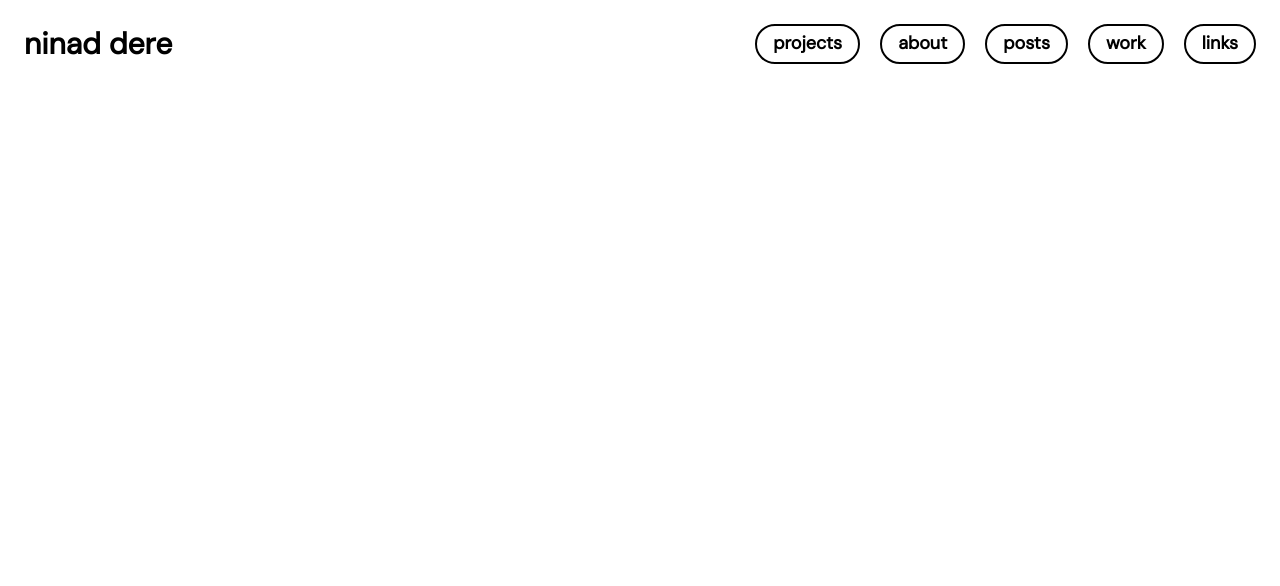
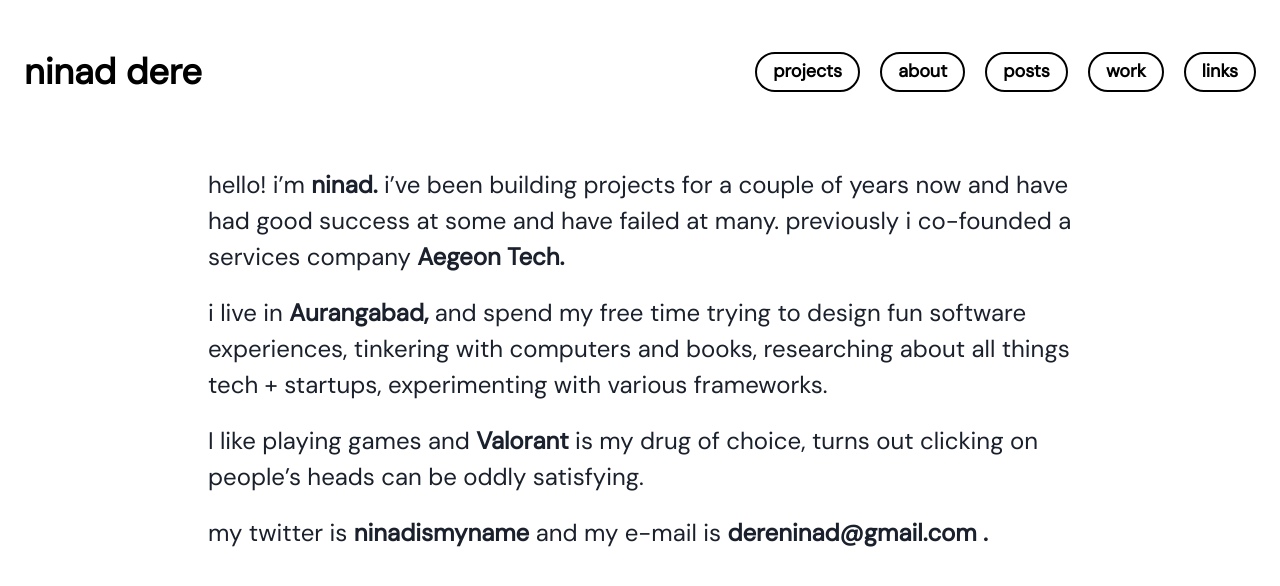
Before and after one commit to renium77/website-theme-chakra-ui, a React (Create React App) app in the folder my-app/: page / in a window 1280 px wide. Shown: the top 586 px of the page. Built offline with nearby package versions, Linux system fonts and the light colour scheme.

Commit message:
Hero Section

```diff
--- a/my-app/src/App.js
+++ b/my-app/src/App.js
@@ -5,6 +5,7 @@ import {
   theme,
 } from '@chakra-ui/react';
 import Navbar from './components/Navbar';
+import Hero from './components/Hero';
 
 function App() {
 
@@ -18,6 +19,7 @@ function App() {
   return (
     <ChakraProvider theme={theme}>
       <Navbar/>
+      <Hero/>
     </ChakraProvider>
   );
 }
--- /dev/null
+++ b/my-app/src/components/Hero.js
@@ -0,0 +1,13 @@
+import { Container } from '@chakra-ui/layout'
+import React from 'react'
+import HeroAbout from './HeroAbout'
+
+function Hero() {
+    return (
+        <div>
+           <HeroAbout/>
+        </div>
+    )
+}
+
+export default Hero
--- /dev/null
+++ b/my-app/src/components/HeroAbout.js
@@ -0,0 +1,33 @@
+import React from 'react'
+import { Container, Link, Text } from '@chakra-ui/layout'
+import { chakra } from '@chakra-ui/system'
+
+function HeroAbout() {
+    return (
+        <div>
+            <Container maxW='4xl' pt='50px'>
+                <Text fontSize={{base:'xl', md:'2xl'}}>
+                    hello! i’m <chakra.span fontWeight='bold'>ninad.</chakra.span> i’ve been building projects for a couple of years now
+                    and have had good success at some and have failed at many. previously i
+                    co-founded a services company <Link><chakra.span fontWeight='bold'>Aegeon Tech.</chakra.span></Link>
+                </Text>
+
+                <Text fontSize={{base:'xl', md:'2xl'}} pt='20px'>
+                    i live in <Link><chakra.span fontWeight='bold'>Aurangabad,</chakra.span></Link> and spend my free time trying to design fun software
+                    experiences, tinkering with computers and books, researching about all things tech + startups, experimenting with various
+                    frameworks.
+                </Text>
+
+                <Text fontSize={{base:'xl', md:'2xl'}} pt='20px'>
+                    I like playing games and <Link fontWeight='bold'>Valorant</Link> is my drug of choice, turns out clicking on people’s heads can be oddly satisfying.
+                </Text>
+
+                <Text fontSize={{base:'xl', md:'2xl'}} pt='20px'>
+                    my twitter is <Link fontWeight='bold'>ninadismyname</Link> and my e-mail is <Link fontWeight='bold'>dereninad@gmail.com .</Link>
+                </Text>
+            </Container>
+        </div>
+    )
+}
+
+export default HeroAbout
--- a/my-app/src/components/Navbar.js
+++ b/my-app/src/components/Navbar.js
@@ -27,11 +27,12 @@ function Navbar() {
         bg="white"
         color="black"
         opacity="30"
+        pt='50px'
         >
 
       <Flex align="center" >
         <Link>
-            <Heading as="h1" size="lg" textDecoration='none'>
+            <Heading as="h1" size="xl" textDecoration='none'>
                 ninad dere
             </Heading>
         </Link>
```
